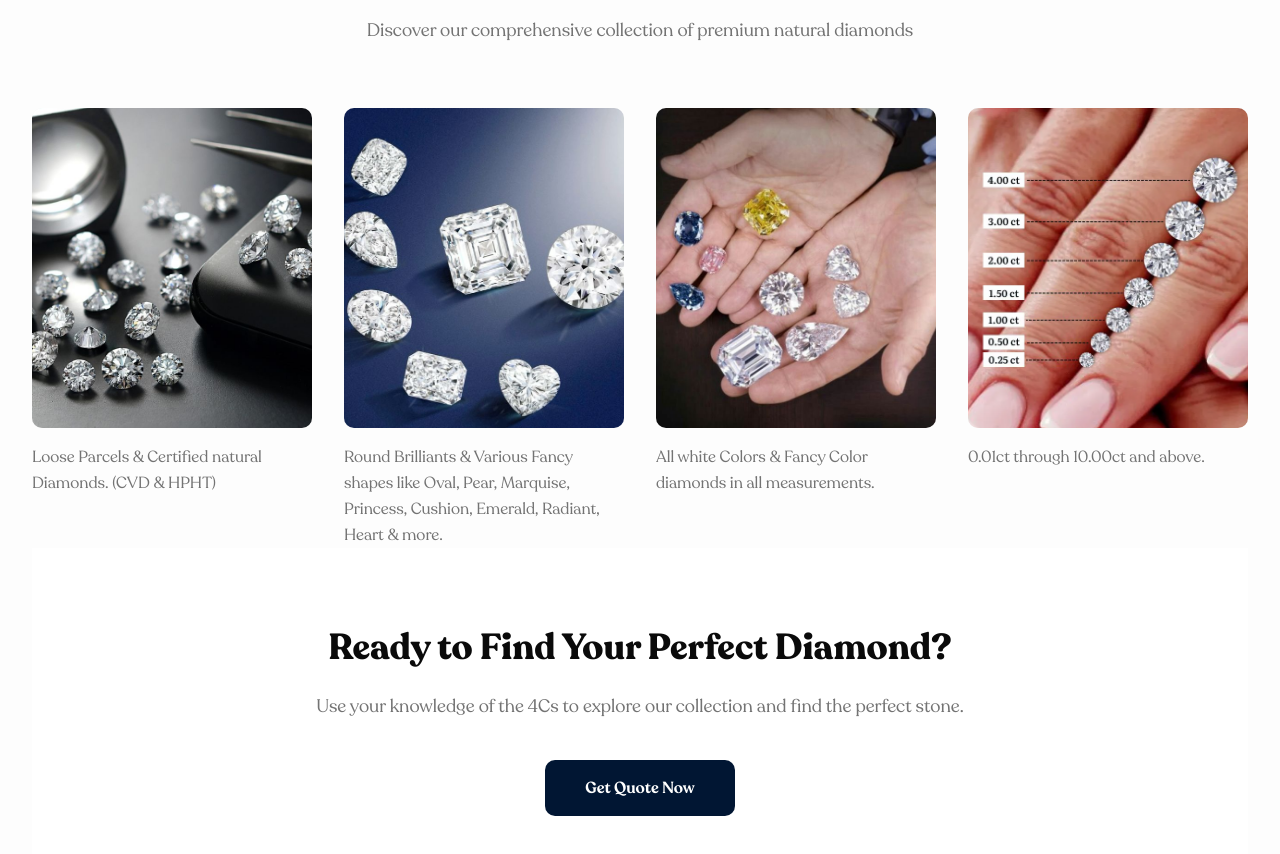
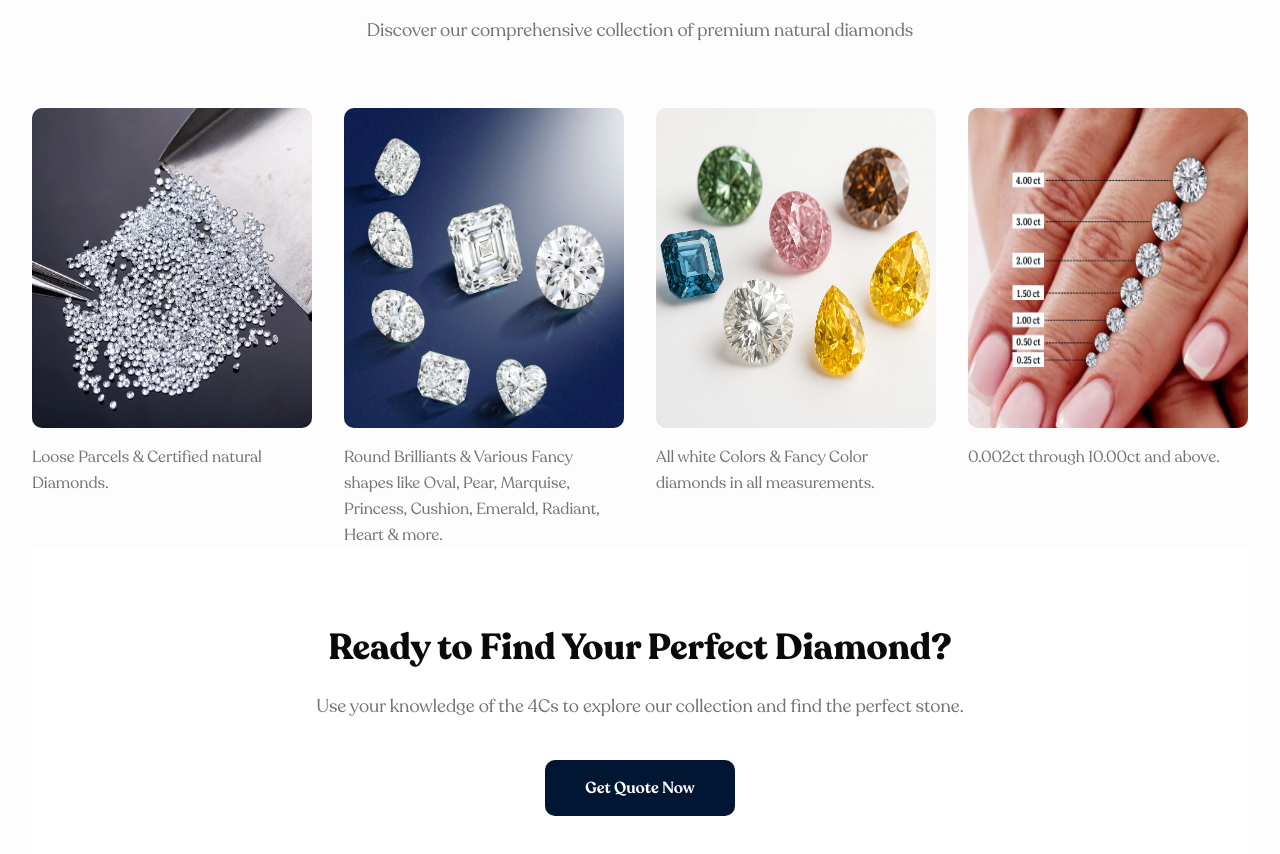
Before and after one commit to arpit-golakiya/luxe-diamonds, a Next.js app: page /products/natural-diamonds in a window 1280 px wide. Shown: the part 3099-3953 px from the top of the page. Built offline with nearby package versions, Linux system fonts and the light colour scheme.

Commit message:
fix: requested changes.

```diff
--- a/app/about/page.jsx
+++ b/app/about/page.jsx
@@ -48,7 +48,7 @@ export default function About() {
                         priority
                         className="object-cover object-right"
                     />
-                    <div className="absolute inset-0 bg-black/55" />
+                    <div className="absolute inset-0 " />
                 </div>
 
                 {/* DESKTOP IMAGE */}
@@ -61,12 +61,12 @@ export default function About() {
                         priority
                         className="w-full h-auto"
                     />
-                    <div className="absolute inset-0 bg-black/50" />
+                    <div className="absolute inset-0 " />
                 </div>
 
                 <div className="absolute inset-0 z-10">
                     <div className="max-w-7xl mx-auto px-4 sm:px-6 lg:px-8 h-full">
-                        <div className="flex h-full items-center md:items-start pt-0 md:pt-28">
+                        <div className="flex h-full items-start pt-10 md:pt-28">
                             <div>
                                 <h1 className="text-3xl sm:text-4xl md:text-5xl font-serif font-bold text-white mb-4">
                                     Ishanta Jewels
--- a/app/contact/page.jsx
+++ b/app/contact/page.jsx
@@ -174,7 +174,7 @@ export default function Contact() {
                                 {/* Diamond Type + Country in one row */}
                                 <div className="grid grid-cols-1 md:grid-cols-2 gap-6">
                                     <div>
-                                        <label className="block text-sm font-semibold mb-2">Diamond Type</label>
+                                        <label className="block text-sm font-semibold mb-2">Requirement Type</label>
                                         <select
                                             name="diamondType"
                                             value={formData.diamondType}
--- a/components/OurOfferingSection.jsx
+++ b/components/OurOfferingSection.jsx
@@ -22,29 +22,25 @@ export default function OurOfferingSection({title}) {
     const offerings = [
         {
             title: "Loose Parcels & Certified Diamonds",
-            subtitle: "(CVD & HPHT)",
-            description: `Loose Parcels & Certified ${title} Diamonds. (CVD & HPHT)`,
-            image: "/offerings/loose_parcels_certified_diamonds.jpg",
+            description: `Loose Parcels & Certified ${title} Diamonds. ${title === "natural" ? '' : '(CVD & HPHT)'}`,
+            image: "/offerings/loose_parcels_certified_diamonds.jpeg",
             alt: `Loose parcels of certified  ${title} diamonds`,
         },
         {
             title: "Round Brilliants & Fancy Shapes",
-            subtitle: "Oval, Pear, Marquise, Princess & More",
             description: "Round Brilliants & Various Fancy shapes like Oval, Pear, Marquise, Princess, Cushion, Emerald, Radiant, Heart & more.",
             image: "/offerings/round_brilliants_various_fancy_shapzs_like_oval_etc.jpg",
             alt: "Round brilliants and various fancy shaped diamonds",
         },
         {
             title: "All White & Fancy Colors",
-            subtitle: "All Measurements Available",
             description: "All white Colors & Fancy Color diamonds in all measurements.",
-            image: "/offerings/all_white_colors_fancy_color.jpg",
+            image: "/offerings/all_white_colors_fancy_color.jpeg",
             alt: "White and fancy color diamonds",
         },
         {
             title: "Complete Carat Range",
-            subtitle: "0.01ct through 10.00ct & Above",
-            description: "0.01ct through 10.00ct and above.",
+            description: "0.002ct through 10.00ct and above.",
             image: "/offerings/zero_through_ten_and_above.png",
             alt: "Diamond carat weight sizes comparison",
         },
@@ -83,7 +79,7 @@ export default function OurOfferingSection({title}) {
                             <img
                                 src={offering.image || "/placeholder.svg"}
                                 alt={offering.alt}
-                                className="w-full h-full object-cover group-hover:scale-105 transition duration-300"
+                                className="w-full h-full group-hover:scale-105 transition duration-300"
                             />
                         </div>
                         <p className="text-sm sm:text-base text-muted-foreground leading-relaxed">{offering.description}</p>
```
Also changed, not shown: public/offerings/all_white_colors_fancy_color.jpeg (added), public/offerings/loose_parcels_certified_diamonds.jpeg (added).
